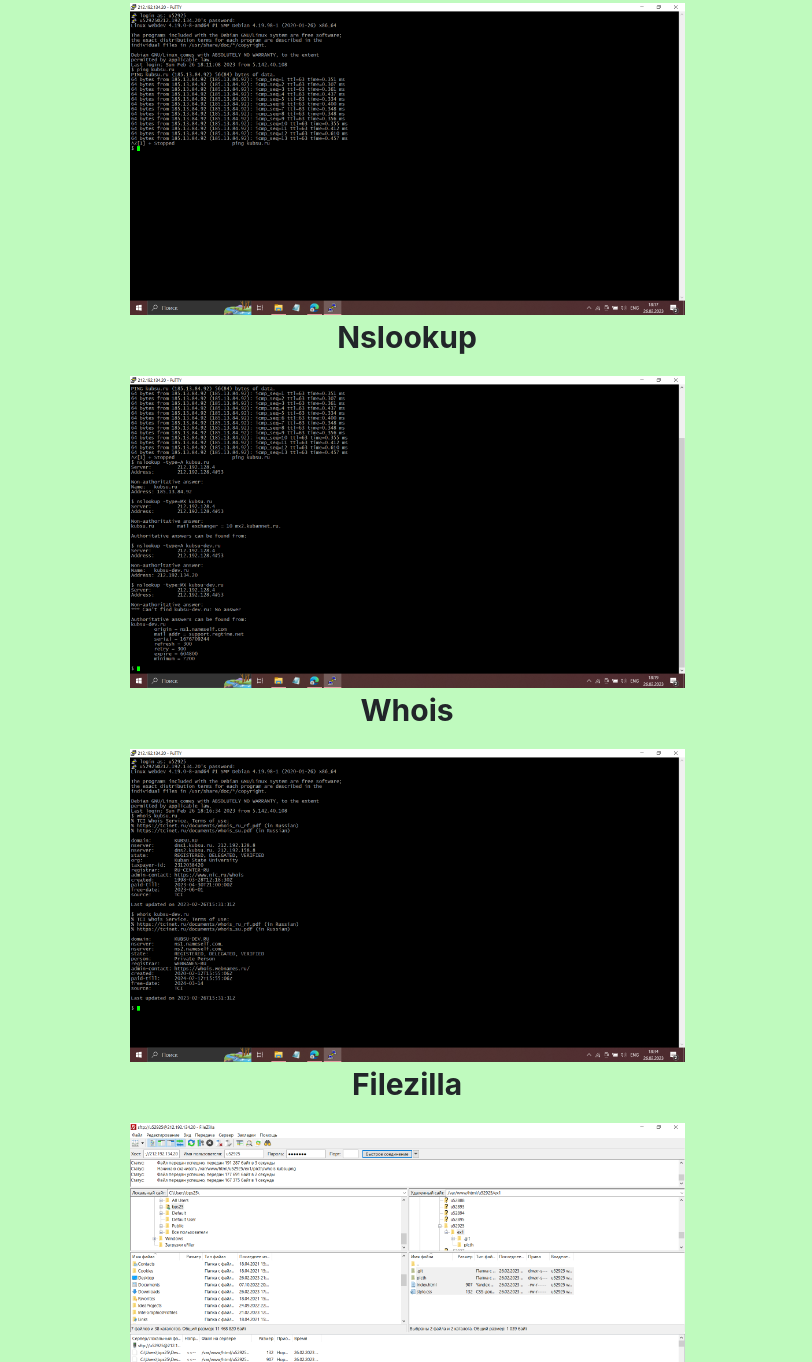
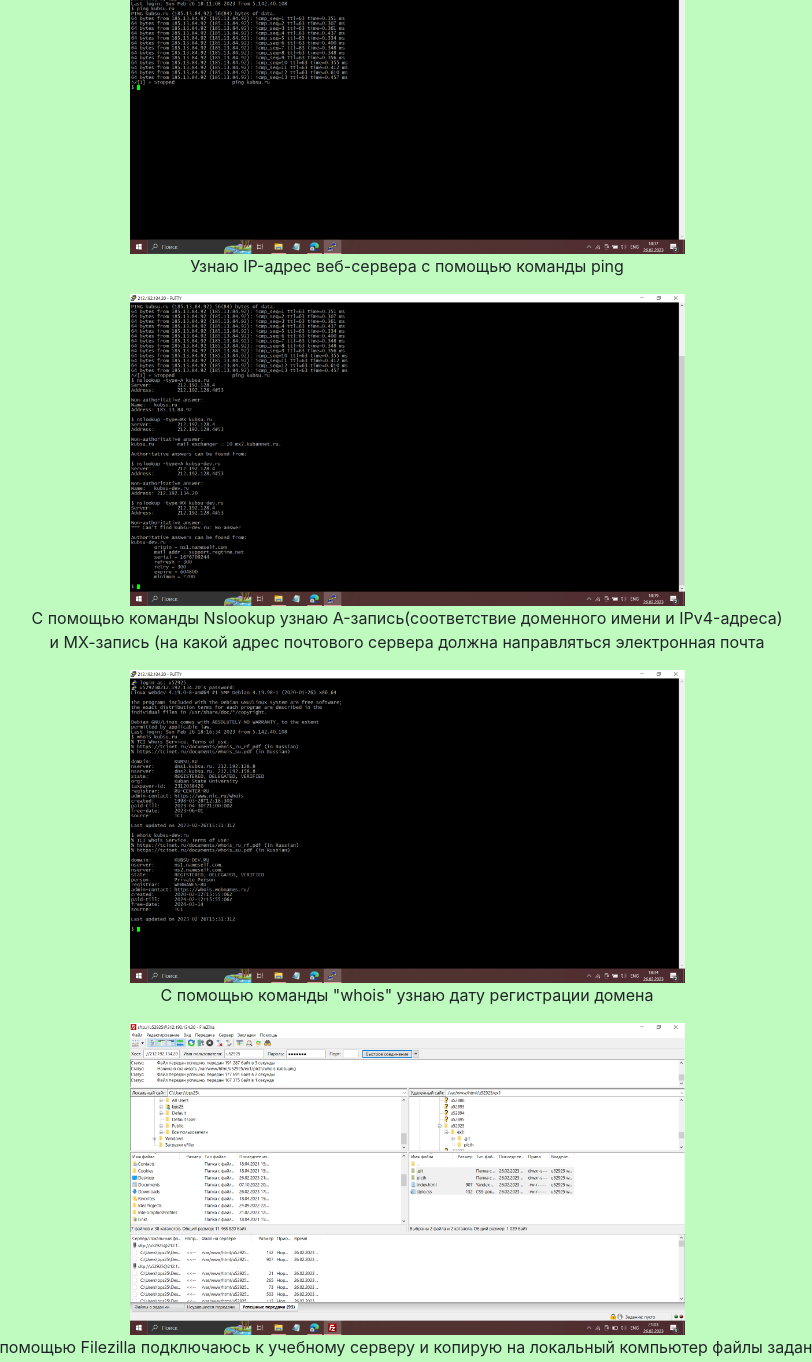
Before and after one commit to Timosssshka/-backend1, a plain HTML site: page index.html in a window 1280 px wide. Shown: the part 58-1420 px from the top of the page, without its empty margins (233-1045 px from the left). Drawn offline with nearby package versions, Linux system fonts and the light colour scheme.

Commit message:
Update index.html

```diff
--- a/index.html
+++ b/index.html
@@ -15,14 +15,14 @@
    <body class="color">
     <div class="container">
       <div class="imgstyle">
-       <p class="name">Ping</p>
       <img src="picth/ping.png" width="50%" height="50%">
-       <p class="name">Nslookup</p>
+       <p>Узнаю IP-адрес веб-сервера с помощью команды ping</p>
        <img src="picth/nslookup kubsu.png" width="50%" height="50%">
-              <p class="name">Whois</p>
+       <p>С помощью команды Nslookup узнаю A-запись(соответствие доменного имени и IPv4-адреса) <br> и МХ-запись (на какой адрес почтового сервера должна направляться электронная почта</p>
        <img src="picth/whois kubsu.png" width="50%" height="50%">
-       <p class="name">Filezilla</p>
+       <p>С помощью команды "whois" узнаю дату регистрации домена</p>
        <img src="picth/Filezilla.png" width="50%" height="50%">
+       <p>С помощью Filezilla подключаюсь к учебному серверу и копирую на локальный компьютер файлы задания</p>
       </div>
      </div>
   </body>
```
